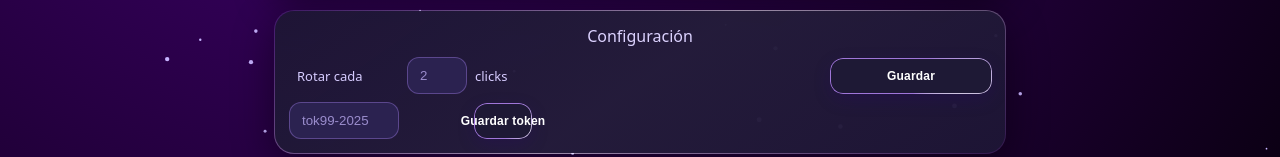
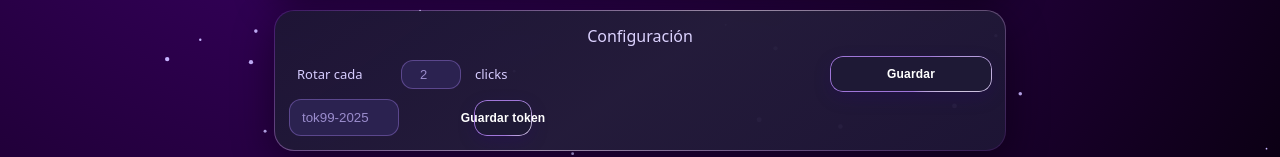
Before and after one commit to project99estudio-max/redirect-whatsapp-actualizado, a website: page public/admin.html in a window 1280 px wide. Shown: the part 527-684 px from the top of the page. Drawn offline with Linux system fonts and the light colour scheme.

Commit message:
Update admin.html

```diff
--- a/public/admin.html
+++ b/public/admin.html
@@ -155,14 +155,17 @@
 }
 .cfg-label{ padding-left:8px; } /* 🔹 mueve "Rotar cada" hacia la derecha */
 
-  //* Número compacto, centrado, ocupa su columna fija */
+  /* Número compacto, centrado, ocupa su columna fija */
 #blocksize{
   width:100% !important;
   flex:0 0 auto !important;
   text-align:center;
   padding:6px 4px;
   font-size:13px;
-  margin-left:-6px; /* mueve el casillero a la izquierda */
+
+  /* mover SOLO visualmente sin afectar el grid */
+  position: relative;
+  left: -6px;           /* ajustá a -8px / -10px si querés más */
 }
   }
   /* El token ocupa columnas 1-3 (de "Rotar" a "clicks") y permite shrink */
```
